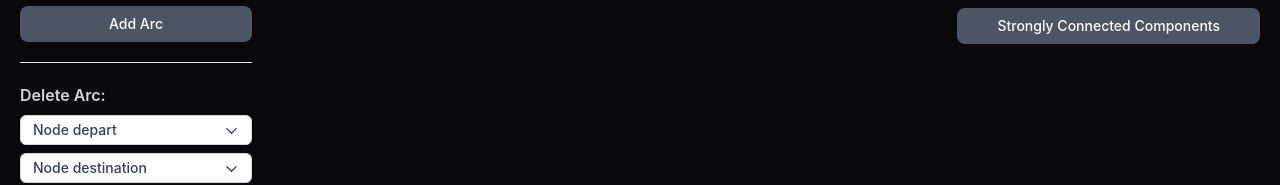
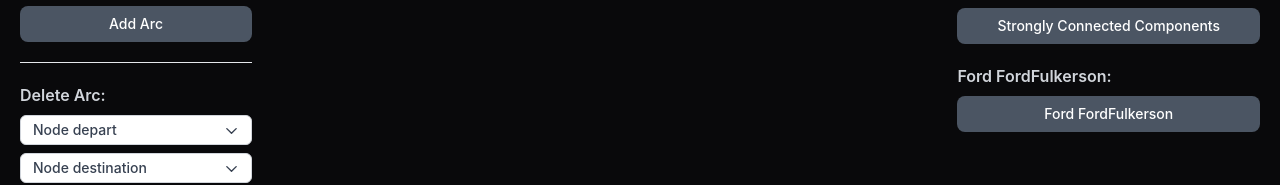
Before and after one commit to abdelkrimdjerrah/graph, a React (Create React App) app: page / in a window 1280 px wide. Shown: the part 458-643 px from the top of the page. Built offline with nearby package versions, Linux system fonts and the light colour scheme.

Commit message:
ford fulkerson

```diff
--- a/src/App.tsx
+++ b/src/App.tsx
@@ -2,7 +2,7 @@ import Graph from "react-vis-network-graph";
 import Operations from "./components/Operations";
 import { useEffect, useState } from "react";
 import Stats from "./components/Stats";
-
+import { FordFulkerson } from "./algorithms/FordFulkerson";
 
 const graphInitialData = {
   nodes: [
@@ -13,25 +13,36 @@ const graphInitialData = {
     { id: 4, label: "Node 4" },
     { id: 5, label: "Node 5" },
     { id: 6, label: "Node 6" },
+    { id: 7, label: "Node 7" },
   ],
   edges: [
-    { from: 0, to: 1, label: "10" },
-    { from: 0, to: 2, label: "10" },
-    { from: 2, to: 3, label: "10" },
-    { from: 2, to: 6, label: "10" },
-    { from: 3, to: 4, label: "10" },
-    { from: 5, to: 0, label: "10" },
-    { from: 6, to: 0, label: "10" },
+    { from: 0, to: 1, label: "10", currentFlow:0, maxFlow:10 },
+    { from: 0, to: 2, label: "10", currentFlow:0, maxFlow:15 },
+    { from: 0, to: 3, label: "10", currentFlow:0, maxFlow:7 },
+    { from: 1, to: 4, label: "10", currentFlow:0, maxFlow:10 },
+    { from: 2, to: 5, label: "10", currentFlow:0, maxFlow:6 },
+    { from: 2, to: 4, label: "10", currentFlow:0, maxFlow:6 },
+    { from: 3, to: 6, label: "10", currentFlow:0, maxFlow:2 },
+    { from: 4, to: 7, label: "10", currentFlow:0, maxFlow:8 },
+    { from: 5, to: 7, label: "10", currentFlow:0, maxFlow:6 },
+    { from: 6, to: 7, label: "10", currentFlow:0, maxFlow:4 },
   ],
 };
 
 
 
   export default function App() {
+
+
   const [graphState, setGraphState] = useState<{
     nodes: { id: number; label: string }[];
-    edges: { from: number; to: number; label: string }[];
+    edges: { from: number; to: number; label: string, currentFlow:number, maxFlow:number }[];
   }>({ nodes: [], edges: [] });
+
+
+  console.log('in app')
+  console.log(graphState)
+  console.log('in app')
 
   const graphOriented: Map<number, { successeurs: number[]; predecesseurs: number[] }> = new Map();
   const graphNonOriented: Map<number, { neighbors: number[] }> = new Map();
@@ -93,9 +104,21 @@ for(const node of graphState.nodes) {
 }
 
 
+  useEffect(() => {
 
-  useEffect(() => {
-    setGraphState(graphInitialData);
+    setGraphState(
+      {
+        nodes: [...graphInitialData.nodes],
+        edges: [
+          ...graphInitialData.edges.map((edge) => {
+            return {
+              ...edge,
+              label: `${edge.currentFlow}/${edge.maxFlow}`,
+            };
+          }),
+        ],
+      }
+    );
   }, []);
 
 
@@ -149,7 +172,6 @@ for(const node of graphState.nodes) {
   };
 
 
-
   return (
     <div className="bg-zinc-950 h-screen">
       <Graph graph={graphState} options={options} />
--- /dev/null
+++ b/src/algorithms/FordFulkerson.ts
@@ -0,0 +1,146 @@
+declare type Graph = {
+    nodes: { id: number; label: string }[];
+    edges: { from: number; to: number; label: string; currentFlow:number; maxFlow:number }[];
+  }
+
+const getResidualGraph = (graph: Graph) => {
+    const residualGraph: Graph = { nodes: [...graph.nodes], edges: [] };
+
+    graph.edges.forEach((edge) => {
+        const residualEdge = {
+            from: edge.to,
+            to: edge.from,
+            label: edge.label,
+            currentFlow: edge.maxFlow,
+            maxFlow: edge.maxFlow
+        };
+        residualGraph.edges.push(residualEdge);
+    });
+
+    return residualGraph;
+  }
+
+const findPaths= (graph: Graph, start: number, end: number) => {
+    const visited: number[] = [];
+    const paths: number[][] = [];
+
+    const DFS = (graph: Graph, start: number, end: number, path: number[]) => {
+        if (start === end) {
+          path.push(start);
+          if(!paths.includes(path)){
+              paths.push(path)
+          }
+          return;
+        }
+        visited.push(start);
+        path.push(start);
+        const neighbors = graph.edges
+          .filter((edge) => edge.from === start)
+          .map((edge) => edge.to);
+        neighbors.forEach((neighbor) => {
+            DFS(graph, neighbor, end, [...path]);
+        });
+      }
+
+      DFS(graph, start, end, []);
+
+        return paths;
+  }
+
+const getPathFlow = (graph: Graph, path: number[]) => {
+    const pathFlow : number[]= [];
+
+    for (let i = 0; i < path.length - 1; i++) {
+      const edge = graph.edges.find(
+        (edge) => edge.from === Number(path[i]) && edge.to === Number(path[i + 1])
+      );
+      if(edge)
+      pathFlow.push(edge.maxFlow - edge.currentFlow);
+    }
+
+    return Math.min(...pathFlow);
+  }
+
+const augementPathFlow = (graph: Graph, residual: Graph, path: number[], augementation:number) => {
+
+
+    const reversePath = [...path].reverse()
+
+    for (let i = 0; i < path.length - 1; i++) {
+      graph.edges.map(
+        (edge) => {
+            if(edge.from === Number(path[i]) && edge.to === Number(path[i + 1])){
+                if((edge.currentFlow + augementation) <= edge.maxFlow){
+                    edge.currentFlow += augementation
+                    edge.label = `${edge.currentFlow}/${edge.maxFlow}`
+                }
+            }
+        }
+      );
+
+    }
+
+    for (let i = 0; i < reversePath.length - 1; i++) {
+        residual.edges.map(
+          (edge) => {
+              if(edge.from === Number(reversePath[i]) && edge.to === Number(reversePath[i + 1])){
+                  if((edge.currentFlow - augementation) >= 0){
+                      edge.currentFlow -= augementation
+                      edge.label = `${edge.currentFlow}/${edge.maxFlow}`
+                  }
+              }
+          }
+        );
+
+      }
+
+
+  }
+
+const updateResidualGraph = (graph: Graph, path: string[], pathFlow: number) => {
+    for (let i = 0; i < path.length - 1; i++) {
+      const edge = graph.edges.find(
+        (edge) => edge.from === Number(path[i]) && edge.to === Number(path[i + 1])
+      );
+      if (edge) {
+        edge.currentFlow += pathFlow;
+      }
+    }
+  }
+
+  const getMaxFlow = (graph: Graph, start:number) => {
+    const neighbors = graph.edges.filter((edge) => edge.from === start);
+    const maxFlow = neighbors.reduce((acc, neighbor) => {
+      return acc + neighbor.currentFlow;
+    }, 0);
+    return maxFlow;
+  }
+
+export const FordFulkerson = (graph: Graph, start: number, end: number) => {
+
+
+    const copyGraph:Graph = JSON.parse(JSON.stringify(graph));
+
+    const residualGraph = getResidualGraph(copyGraph);
+
+    const paths = findPaths(copyGraph, start, end)
+
+    paths.forEach((path:number[]) => {
+        const pathFlow = getPathFlow(copyGraph,path)
+        augementPathFlow(copyGraph, residualGraph, path,pathFlow)
+    })
+
+
+
+    return {graph: copyGraph , residualGraph: residualGraph , maxFlow: getMaxFlow(copyGraph,start)}
+
+    // const residualGraph = getResidualGraph(graph);
+    // const path = findPath(residualGraph, source, sink);
+
+    // while (path.length > 0) {
+    //     const pathFlow = getPathFlow(residualGraph, path);
+    //     updateResidualGraph(residualGraph, path, pathFlow);
+    // }
+
+    // return getMaxFlow(residualGraph);
+    }
--- a/src/components/Operations.tsx
+++ b/src/components/Operations.tsx
@@ -4,7 +4,7 @@ import Button from "./Button";
 import Select from "./Select";
 
 declare type nodeType = { id: number; label: string; };
-declare type edgeType = { from: number; to: number; label: string };
+declare type edgeType = { from: number; to: number; label: string, currentFlow:number, maxFlow:number };
 
 interface IStats {
   graphState: {
@@ -98,6 +98,8 @@ const Operations = ({ graphState, setGraphState, graph }: IStats) => {
               from: optionSelectDepartAdd.id,
               to: optionSelectDestinationAdd.id,
               label: valueArc,
+              currentFlow: 0,
+              maxFlow: 0,
             },
           ],
         }));
--- a/src/components/Stats.tsx
+++ b/src/components/Stats.tsx
@@ -6,9 +6,10 @@ import { DFS } from "../algorithms/DFS";
 import { TopologicalStorting } from "../algorithms/TopologicalStorting"
 import { CheckCycle } from "../algorithms/CheckCycle";
 import { StronglyConnectedComponents } from "../algorithms/StronglyConnectedComponents";
+import { FordFulkerson } from '../algorithms/FordFulkerson';
 
 declare type nodeType = { id: number; label: string; };
-declare type edgeType = { from: number; to: number; label: string };
+declare type edgeType = { from: number; to: number; label: string, currentFlow:number, maxFlow:number };
 
 interface IStats {
   graphState: {
@@ -30,6 +31,7 @@ const Stats = ({ graphState, setGraphState, graph }: IStats) => {
   const [resultDfs, setResultDfs] = useState<number[][]>([]);
   const [resultTopologicalSorting, setResultTopologicalSorting] = useState<number[][]>([]);
   const [resultStronglyComponents, setResultStronglyComponents] = useState<number[][]>([]);
+  const [resultFord, setResultFord] = useState<number>(-1);
 
   const [nodeStartBfs, setNodeStartBfs] = useState<{
     id: number;
@@ -65,7 +67,18 @@ const Stats = ({ graphState, setGraphState, graph }: IStats) => {
     setResultStronglyComponents(StronglyConnectedComponents(graph));
   }
 
+  const applyFordFulkerson = () => {
+    const {graph, residualGraph, maxFlow } = FordFulkerson(graphState,0,7)
+    setGraphState(graph)
+    setResultFord(maxFlow)
+  }
 
+
+  // console.log(FordFulkerson(graphState,0,7))
+
+  // console.log('oooooo')
+  // console.log(graphState)
+  // console.log('oooooo')
 
   return (
     <div className="text-white z-10 absolute top-5 right-5 flex flex-col gap-5">
@@ -120,6 +133,16 @@ const Stats = ({ graphState, setGraphState, graph }: IStats) => {
           Strongly Connected Components
         </Button>
       </div>
+      <div className="flex flex-col gap-2">
+        <div className="text-gray-300 font-semibold">Ford FordFulkerson:</div>
+        {
+          resultFord !== -1 ? <p>max flow : {resultFord}</p> : null
+        }
+
+        <Button widthFull onClick={() => applyFordFulkerson()}>
+           Ford FordFulkerson
+        </Button>
+      </div>
     </div>
   );
 };
```
